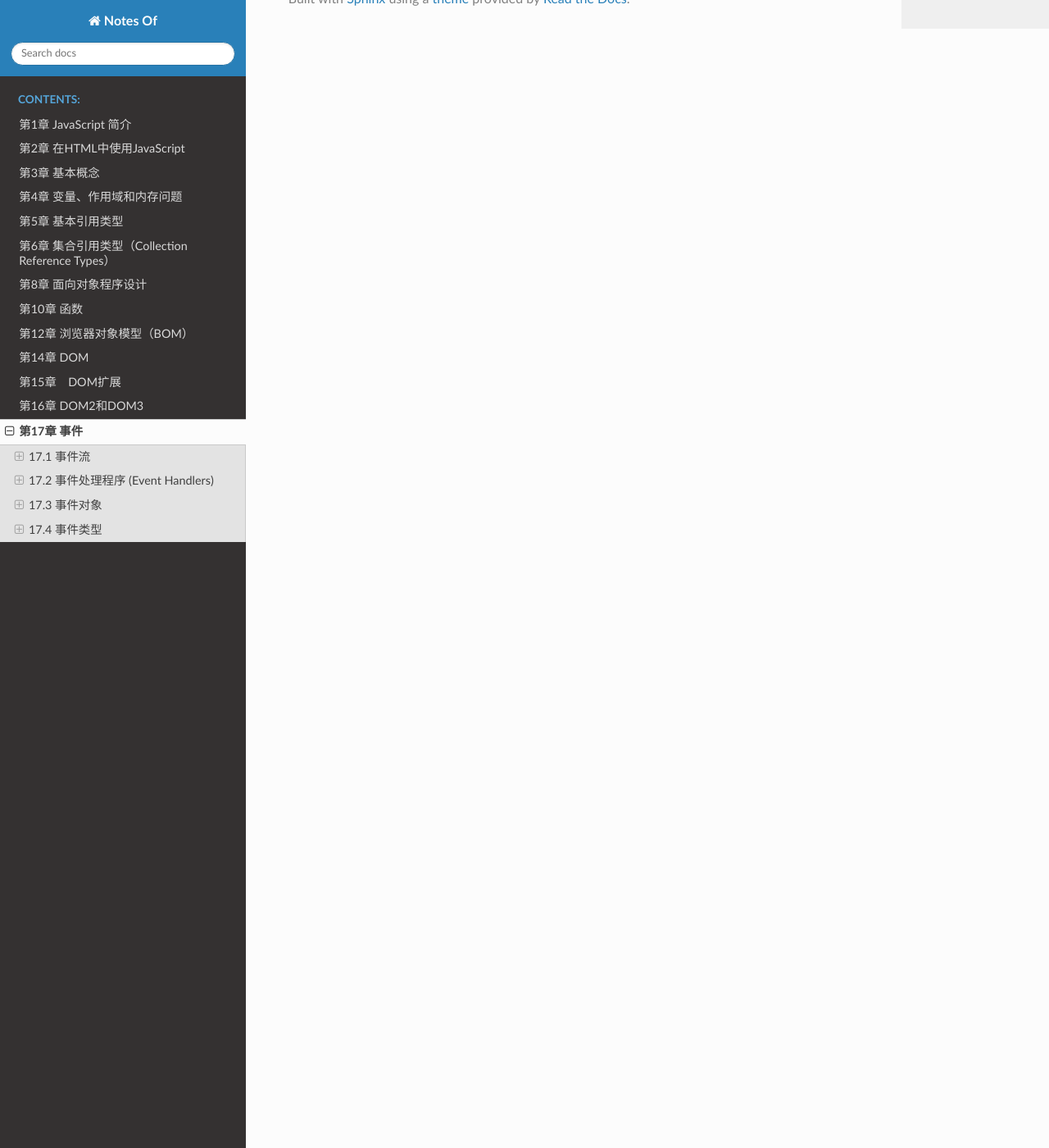
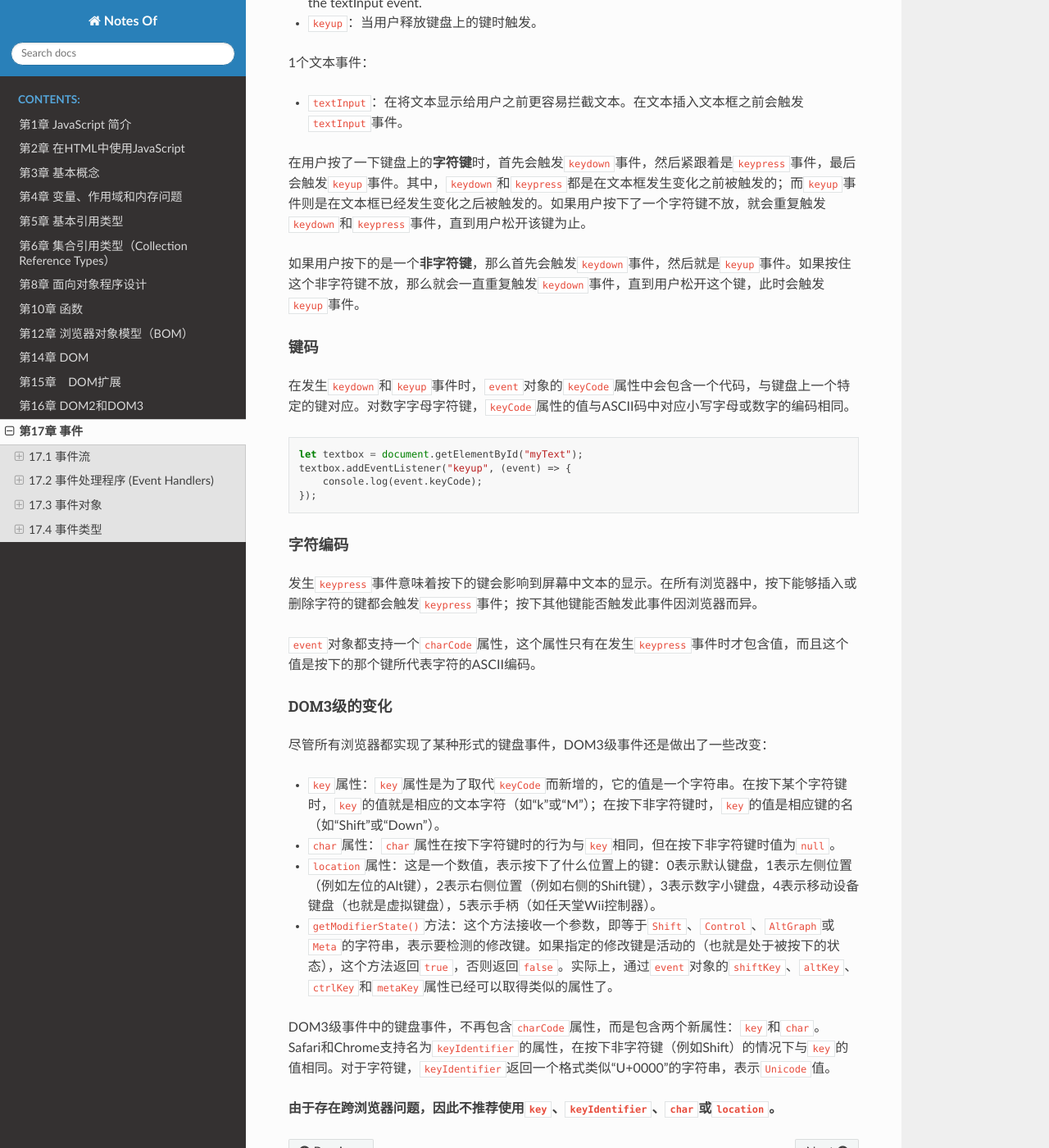
Before and after one commit to filefi/NotesOfProfessional-JavaScript-for-Web-Developers, a Sphinx documentation site: the page built from source/Chapter17-Events.md, in a window 1280 px wide and 1400 px high, scrolled down 19318 px. Shown: the whole window at 82% size. Built offline with Sphinx 7.4.7 and the Read the Docs theme 2.0.0, drawn with Linux system fonts in a browser that asks for light colours; some of the changed text lies outside the part shown.

````diff
--- a/source/Chapter17-Events.md
+++ b/source/Chapter17-Events.md
@@ -688,3 +688,47 @@ document.addEventListener("mousewheel", (event) => {
 - 不要使用`dblclick`执行重要的操作。键盘无法触发这个事件。
 
 ### 17.4.4 键盘与文本事件
+
+有3个键盘事件：
+
+- `keydown`：当用户按下键盘上的任意键时触发，而且如果按住不放的话，会重复触发此事件。
+- `keypress`：当用户按下键盘上的字符键时触发，而且如果按住不放的话，会重复触发此事件。按下Esc键也会触发这个事件。DOM Level 3 Events deprecates the keypress event in favor of the textInput event.
+- `keyup`：当用户释放键盘上的键时触发。
+
+1个文本事件：
+
+- `textInput`：在将文本显示给用户之前更容易拦截文本。在文本插入文本框之前会触发`textInput`事件。
+
+在用户按了一下键盘上的**字符键**时，首先会触发`keydown`事件，然后紧跟着是`keypress`事件，最后会触发`keyup`事件。其中，`keydown`和`keypress`都是在文本框发生变化之前被触发的；而`keyup`事件则是在文本框已经发生变化之后被触发的。如果用户按下了一个字符键不放，就会重复触发`keydown`和`keypress`事件，直到用户松开该键为止。
+
+如果用户按下的是一个**非字符键**，那么首先会触发`keydown`事件，然后就是`keyup`事件。如果按住这个非字符键不放，那么就会一直重复触发`keydown`事件，直到用户松开这个键，此时会触发`keyup`事件。
+
+#### 键码
+
+在发生`keydown`和`keyup`事件时，`event`对象的`keyCode`属性中会包含一个代码，与键盘上一个特定的键对应。对数字字母字符键，`keyCode`属性的值与ASCII码中对应小写字母或数字的编码相同。
+
+```js
+let textbox = document.getElementById("myText");
+textbox.addEventListener("keyup", (event) => {
+    console.log(event.keyCode);
+});
+```
+
+#### 字符编码
+
+发生`keypress`事件意味着按下的键会影响到屏幕中文本的显示。在所有浏览器中，按下能够插入或删除字符的键都会触发`keypress`事件；按下其他键能否触发此事件因浏览器而异。
+
+`event`对象都支持一个`charCode`属性，这个属性只有在发生`keypress`事件时才包含值，而且这个值是按下的那个键所代表字符的ASCII编码。
+
+#### DOM3级的变化
+
+尽管所有浏览器都实现了某种形式的键盘事件，DOM3级事件还是做出了一些改变：
+
+- `key`属性：`key`属性是为了取代`keyCode`而新增的，它的值是一个字符串。在按下某个字符键时，`key`的值就是相应的文本字符（如“k”或“M”）；在按下非字符键时，`key`的值是相应键的名（如“Shift”或“Down”）。
+- `char`属性：`char`属性在按下字符键时的行为与`key`相同，但在按下非字符键时值为`null`。
+- `location`属性：这是一个数值，表示按下了什么位置上的键：0表示默认键盘，1表示左侧位置（例如左位的Alt键），2表示右侧位置（例如右侧的Shift键），3表示数字小键盘，4表示移动设备键盘（也就是虚拟键盘），5表示手柄（如任天堂Wii控制器）。
+- `getModifierState()`方法：这个方法接收一个参数，即等于`Shift`、`Control`、`AltGraph`或`Meta`的字符串，表示要检测的修改键。如果指定的修改键是活动的（也就是处于被按下的状态），这个方法返回`true`，否则返回`false`。实际上，通过`event`对象的`shiftKey`、`altKey`、`ctrlKey`和`metaKey`属性已经可以取得类似的属性了。
+
+DOM3级事件中的键盘事件，不再包含`charCode`属性，而是包含两个新属性：`key`和`char`。Safari和Chrome支持名为`keyIdentifier`的属性，在按下非字符键（例如Shift）的情况下与`key`的值相同。对于字符键，`keyIdentifier`返回一个格式类似“U+0000”的字符串，表示`Unicode`值。
+
+**由于存在跨浏览器问题，因此不推荐使用`key`、`keyIdentifier`、`char`或`location`。**
````
